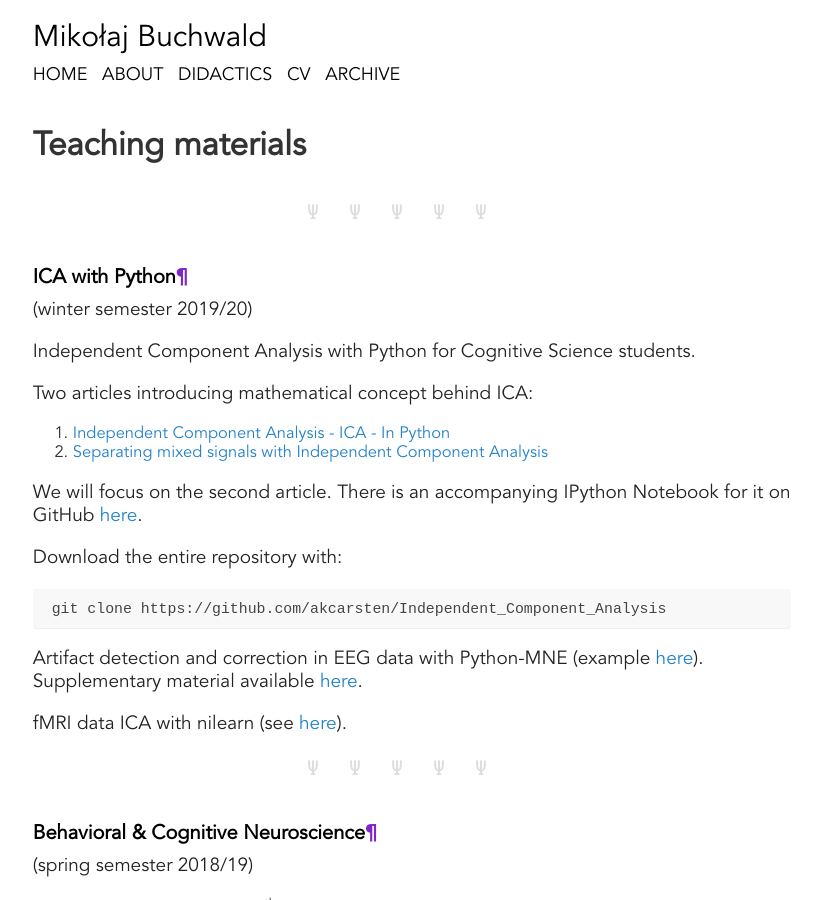
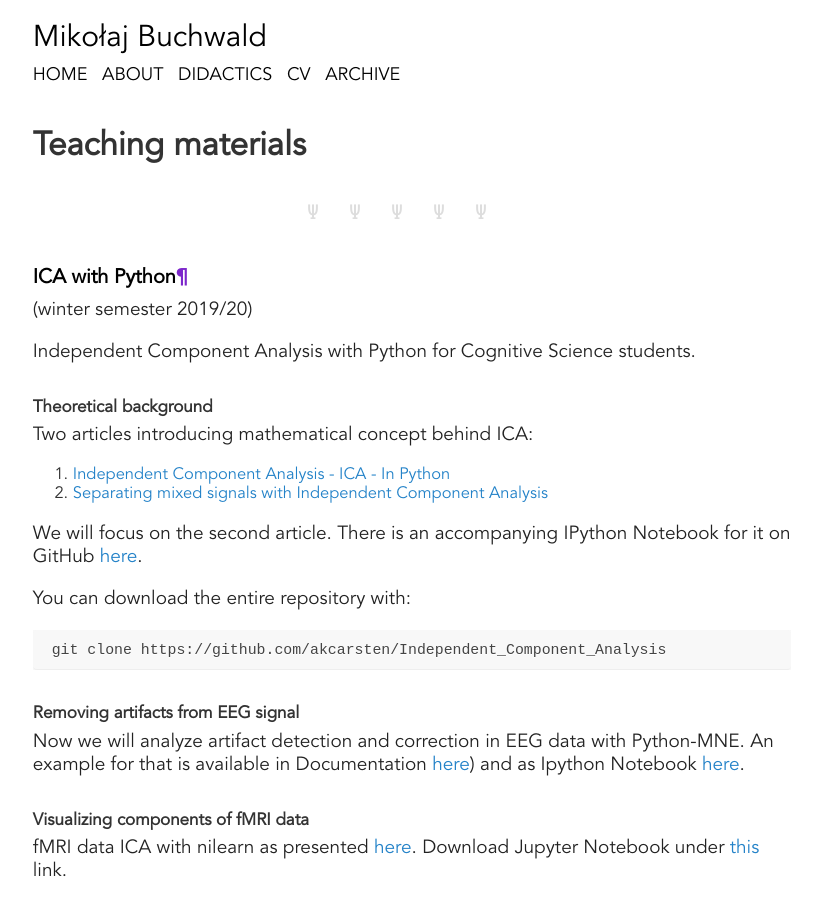
Before and after one commit to mikbuch/mikbuch.github.io, a Jekyll site: the page built from didactics.md, in a window 1280 px wide and 900 px high. Shown: the whole window, without its empty margins (228-1048 px from the left). Built offline with Jekyll 4.4.1, drawn with Linux system fonts in a browser that asks for light colours.

Commit message:
ICA revisited

````diff
--- a/didactics.md
+++ b/didactics.md
@@ -13,20 +13,26 @@ title: Didactics
 
 Independent Component Analysis with Python for Cognitive Science students.
 
+### Theoretical background
+
 Two articles introducing mathematical concept behind ICA:
  1. [Independent Component Analysis - ICA - In Python](https://towardsdatascience.com/independent-component-analysis-ica-in-python-a0ef0db0955e)
  2. [Separating mixed signals with Independent Component Analysis](https://towardsdatascience.com/separating-mixed-signals-with-independent-component-analysis-38205188f2f4)
 
  We will focus on the second article. There is an accompanying IPython Notebook for it on GitHub [here](https://github.com/akcarsten/Independent_Component_Analysis).
 
- Download the entire repository with:
+ You can download the entire repository with:
  ```bash
  git clone https://github.com/akcarsten/Independent_Component_Analysis
  ```
 
- Artifact detection and correction in EEG data with Python-MNE (example [here](https://mne.tools/0.13/auto_tutorials/plot_artifacts_correction_ica.html)). Supplementary material available [here](https://mne.tools/stable/auto_tutorials/preprocessing/plot_40_artifact_correction_ica.html).
+### Removing artifacts from EEG signal
 
- fMRI data ICA with nilearn (see [here](https://nilearn.github.io/auto_examples/03_connectivity/plot_canica_resting_state.html)).
+Now we will analyze artifact detection and correction in EEG data with Python-MNE. An example for that is available in Documentation [here](https://mne.tools/stable/auto_tutorials/preprocessing/plot_40_artifact_correction_ica.html)) and as Ipython Notebook [here](https://mne.tools/stable/_downloads/8f7e6dfc30a66795f2d4e4ae5ca6d23e/plot_40_artifact_correction_ica.ipynb).
+
+### Visualizing components of fMRI data
+
+fMRI data ICA with nilearn as presented [here](https://nilearn.github.io/auto_examples/03_connectivity/plot_canica_resting_state.html). Download Jupyter Notebook under [this](https://nilearn.github.io/_downloads/29bdd1aea8bedf18a8ea178b73260c8a/plot_canica_resting_state.ipynb) link.
 
 ***
 
````
